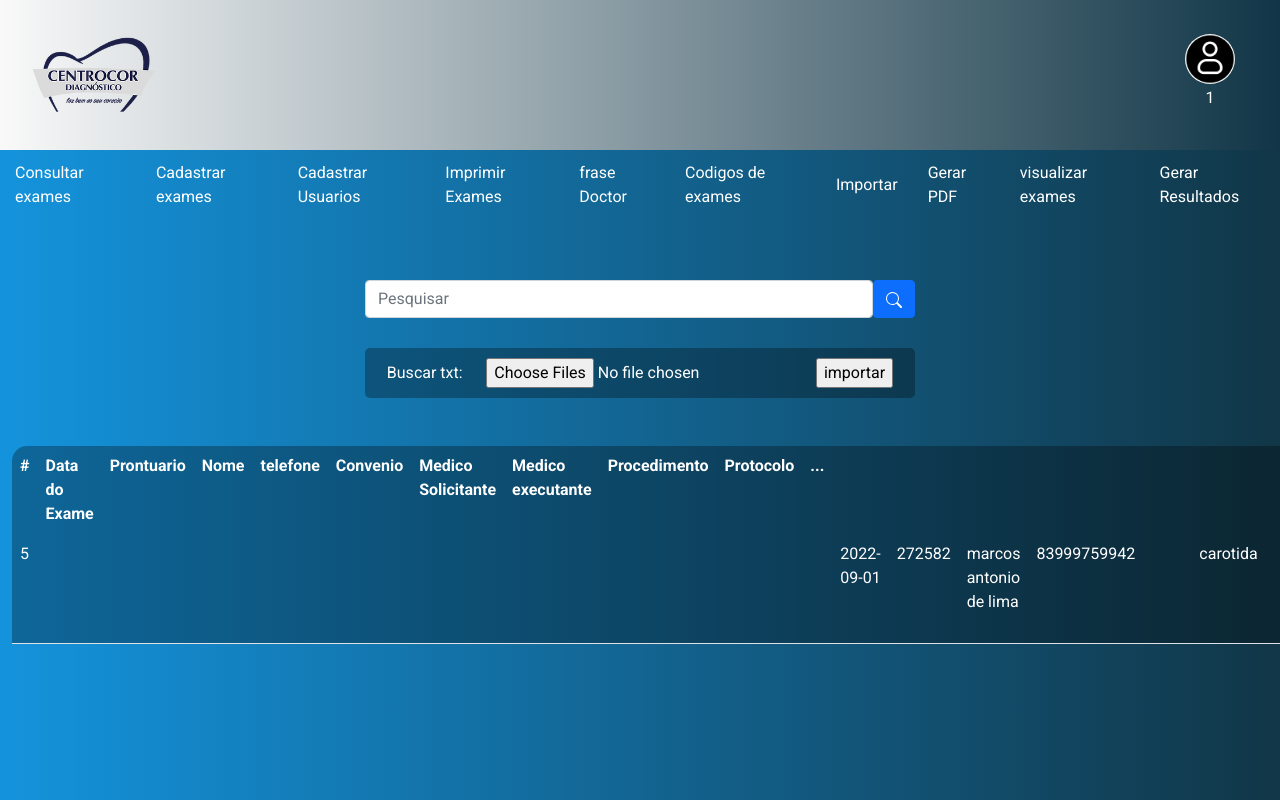
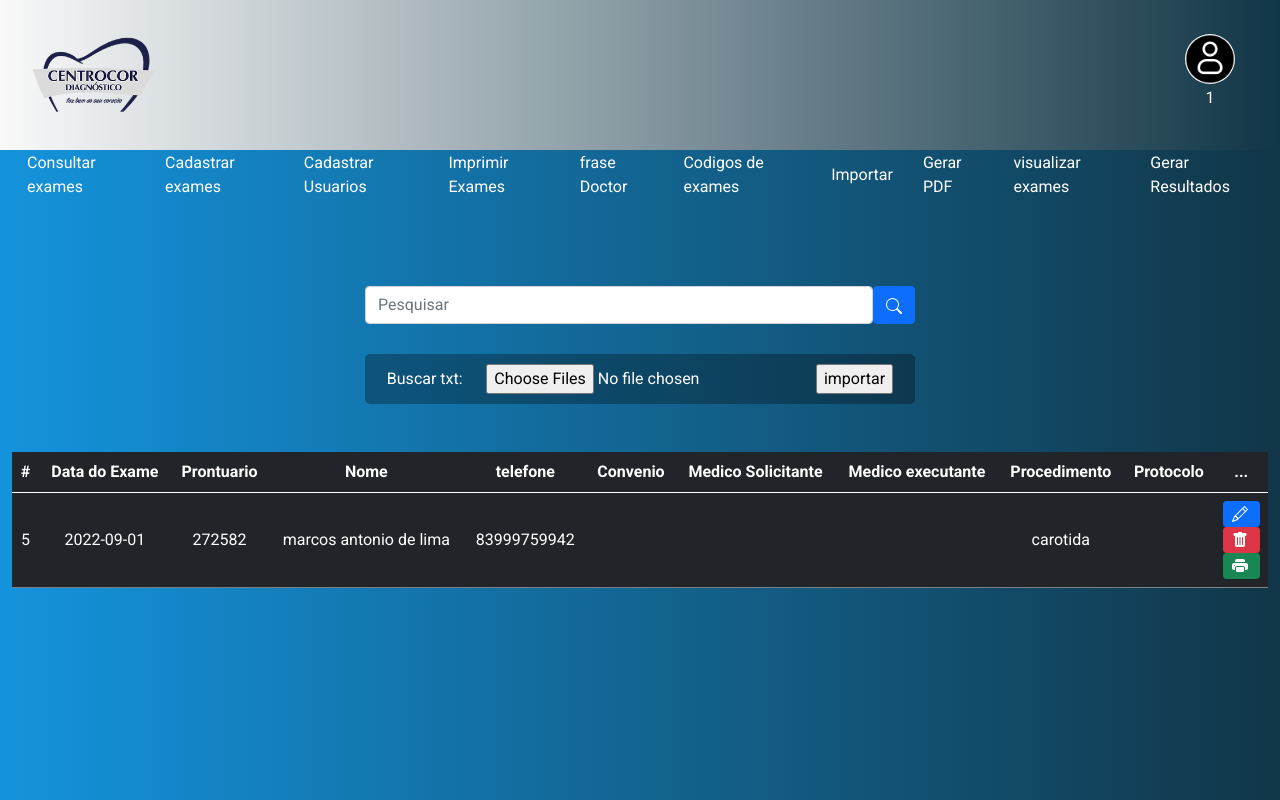
Before and after one commit to wiltonmagalhaescampos/centrocor, a PHP site: page /sistema.php in a window 1280 px wide; the page is wider, and only the part inside the window is pictured. Run offline with PHP 8.4, Linux system fonts and the light colour scheme; a user stored in the database is signed in; data comes from the database, SQL or seed files in the repository; data that the repository does not hold is empty.

Commit message:
layout updates and delete button function

```diff
--- a/delete.php
+++ b/delete.php
@@ -1,6 +1,6 @@
 <?php
 
-    if(!empty($_GET['id']))
+if(!empty($_GET['id']))
     {
         include_once('config.php');
 
--- a/edit.php
+++ b/edit.php
@@ -45,6 +45,7 @@
     <meta charset="UTF-8">
     <meta http-equiv="X-UA-Compatible" content="IE=edge">
     <meta name="viewport" content="width=device-width, initial-scale=1.0">
+    <link rel="icon" type="image/png" href="./assets/Logo_CENTROCOR-01.png" />
     <link href="https://cdn.jsdelivr.net/npm/bootstrap@5.0.2/dist/css/bootstrap.min.css" rel="stylesheet" integrity="sha384-EVSTQN3/azprG1Anm3QDgpJLIm9Nao0Yz1ztcQTwFspd3yD65VohhpuuCOmLASjC" crossorigin="anonymous">
     <title>Alteração de dados</title>
     <style>
--- a/formulario.php
+++ b/formulario.php
@@ -44,6 +44,7 @@ if (isset($_POST['submit'])) {
   <meta http-equiv="X-UA-Compatible" content="IE=edge">
   <link rel="preconnect" href="https://fonts.googleapis.com">
   <link rel="preconnect" href="https://fonts.gstatic.com" crossorigin>
+  <link rel="icon" type="image/png" href="./assets/Logo_CENTROCOR-01.png" />
   <meta name="viewport" content="width=device-width, initial-scale=1.0">
   <link href="https://fonts.googleapis.com/css2?family=Roboto:wght@400;700&display=swap" rel="stylesheet">
   <link href="https://cdn.jsdelivr.net/npm/bootstrap@5.0.2/dist/css/bootstrap.min.css" rel="stylesheet" integrity="sha384-EVSTQN3/azprG1Anm3QDgpJLIm9Nao0Yz1ztcQTwFspd3yD65VohhpuuCOmLASjC" crossorigin="anonymous">
--- a/importar.php
+++ b/importar.php
@@ -16,6 +16,7 @@ $logado = $_SESSION['usuario'];
   <meta charset="UTF-8">
   <link rel="preconnect" href="https://fonts.googleapis.com">
   <link rel="preconnect" href="https://fonts.gstatic.com" crossorigin>
+  <link rel="icon" type="image/png" href="./assets/Logo_CENTROCOR-01.png" />
   <meta http-equiv="X-UA-Compatible" content="IE=edge">
   <meta name="viewport" content="width=device-width, initial-scale=1.0">
   <link href="https://fonts.googleapis.com/css2?family=Roboto:wght@400;700&display=swap" rel="stylesheet">
--- a/imprimir.php
+++ b/imprimir.php
@@ -17,6 +17,7 @@ $logado = $_SESSION['usuario'];
   <meta charset="UTF-8">
   <meta http-equiv="X-UA-Compatible" content="IE=edge">
   <link rel="preconnect" href="https://fonts.googleapis.com">
+  <link rel="icon" type="image/png" href="./assets/Logo_CENTROCOR-01.png" />
   <link rel="preconnect" href="https://fonts.gstatic.com" crossorigin>
   <meta name="viewport" content="width=device-width, initial-scale=1.0">
   <link href="https://fonts.googleapis.com/css2?family=Roboto:wght@400;700&display=swap" rel="stylesheet">
--- a/index.php
+++ b/index.php
@@ -4,6 +4,7 @@
 <head>
   <meta charset="UTF-8">
   <meta http-equiv="X-UA-Compatible" content="IE=edge">
+  <link rel="icon" type="image/png" href="./assets/Logo_CENTROCOR-01.png" />
   <link rel="preconnect" href="https://fonts.googleapis.com">
   <link rel="preconnect" href="https://fonts.gstatic.com" crossorigin>
   <link href="https://fonts.googleapis.com/css2?family=Roboto:wght@400;700&display=swap" rel="stylesheet">
--- /dev/null
+++ b/modal.js
@@ -0,0 +1,16 @@
+function apagarUsuario(user_data) {
+  const confirmation = confirm('Deseja deletar este arquivo?')
+
+  if (confirmation == true) {
+    window.location.href = 'delete.php?id='+ user_data
+    alert('Arquivo deletado com sucesso!')
+  }
+}
+
+
+
+
+
+/*async function apagarUsuario(user_data) {
+  await fetch('delete.php'+ user_data)
+}*/
--- a/sistema.php
+++ b/sistema.php
@@ -26,6 +26,7 @@ $result = $conexao->query($sql);
   <link rel="preconnect" href="https://fonts.gstatic.com" crossorigin>
   <meta name="viewport" content="width=device-width, initial-scale=1.0">
   <link href="https://fonts.googleapis.com/css2?family=Roboto:wght@400;700&display=swap" rel="stylesheet">
+  <link rel="icon" type="image/png" href="./assets/Logo_CENTROCOR-01.png" />
   <link href="https://cdn.jsdelivr.net/npm/bootstrap@5.0.2/dist/css/bootstrap.min.css" rel="stylesheet" integrity="sha384-EVSTQN3/azprG1Anm3QDgpJLIm9Nao0Yz1ztcQTwFspd3yD65VohhpuuCOmLASjC" crossorigin="anonymous">
   <title>consulta paciente</title>
   <style>
@@ -45,7 +46,8 @@ $result = $conexao->query($sql);
     }
 
     .list {
-      border-style: none;
+      border-color: gray;
+
     }
 
     .box-search {
@@ -154,7 +156,7 @@ $result = $conexao->query($sql);
   </style>
 </head>
 
-<body>
+<body class="container-fluid p-0 m-0">
   <div class="container-fluid p-0 m-0">
     <header class="header d-flex justify-content-between navbar navbar-expand-lg navbar-dark">
       <div class="">
@@ -175,7 +177,7 @@ $result = $conexao->query($sql);
       </div>
     </header>
 
-    <nav class="container-main d-flex flex-column">
+    <nav class="container-fluid d-flex flex-column">
       <div class="content-list d-flex justify-content-evenly">
         <ul class="d-flex flex-row">
           <li class="d-flex align-items-center justify-content-center">
@@ -255,10 +257,10 @@ $result = $conexao->query($sql);
       unset($_SESSION['msg']);
     }
     ?>
-    <div class="m-5 container-fluid justify-content-">
-      <table class="table text-white table-bg">
+    <div class="mt-5 container-fluid justify-content">
+      <table class="table align-middle table-dark table-hover text-white table-bg">
         <thead>
-          <tr class="d-flex justify-content-around">
+          <tr class="align-middle align-items-center text-center">
             <th class="list" scope="col">#</th>
             <th class="list" scope="col">Data do Exame</th>
             <th class="list" scope="col">Prontuario</th>
@@ -279,34 +281,29 @@ $result = $conexao->query($sql);
         <tbody>
           <?php
           while ($user_data = mysqli_fetch_assoc($result)) {
-            echo "<tr>";
-            echo "<td>" . $user_data['id'] . "</td>";
-            echo "<td>" . $user_data['data_exame'] . "</td>";
-            echo "<td>" . $user_data['prontuario'] . "</td>";
-            echo "<td>" . $user_data['nome'] . "</td>";
-            echo "<td>" . $user_data['telefone'] . "</td>";
-            echo "<td>" . $user_data['convenio'] . "</td>";
-            echo "<td>" . $user_data['medico_solicitante'] . "</td>";
-            echo "<td>" . $user_data['medico_executante'] . "</td>";
-            echo "<td>" . $user_data['procedimento'] . "</td>";
-            // echo "<td>".$user_data['email']."</td>";
-            echo "<td>" . $user_data['protocolo'] . "</td>";
-            // echo "<td>".$user_data['cpf']."</td>";
-            // echo "<td>".$user_data['sexo']."</td>";
-            // echo "<td>".$user_data['exames']."</td>";
-            //echo "<td>".$user_data['']."</td>";
+            echo "<tr class='list justify-content-center align-items-center text-center'>";
+            echo "<td class='list text-center'>" . $user_data['id'] . "</td>";
+            echo "<td class='list align-items-center text-center'>" . $user_data['data_exame'] . "</td>";
+            echo "<td class='list'>" . $user_data['prontuario'] . "</td>";
+            echo "<td class='list'>" . $user_data['nome'] . "</td>";
+            echo "<td class='list'>" . $user_data['telefone'] . "</td>";
+            echo "<td class='list'>" . $user_data['convenio'] . "</td>";
+            echo "<td class='list'>" . $user_data['medico_solicitante'] . "</td>";
+            echo "<td class='list'>" . $user_data['medico_executante'] . "</td>";
+            echo "<td class='list'>" . $user_data['procedimento'] . "</td>";
+            echo "<td class='list'>" . $user_data['protocolo'] . "</td>";
             echo "<td>
-                                <a class='btn btn-sm btn-primary' href='edit.php?id=$user_data[id]' title='Editar'>
+                    <a class='d-flex flex-column btn btn-sm btn-primary' href='edit.php?id=$user_data[id]' title='Editar'>
                       <svg xmlns='http://www.w3.org/2000/svg' width='16' height='16' fill='currentColor' class='bi bi-pencil' viewBox='0 0 16 16'>
                         <path d='M12.146.146a.5.5 0 0 1 .708 0l3 3a.5.5 0 0 1 0 .708l-10 10a.5.5 0 0 1-.168.11l-5 2a.5.5 0 0 1-.65-.65l2-5a.5.5 0 0 1 .11-.168l10-10zM11.207 2.5 13.5 4.793 14.793 3.5 12.5 1.207 11.207 2.5zm1.586 3L10.5 3.207 4 9.707V10h.5a.5.5 0 0 1 .5.5v.5h.5a.5.5 0 0 1 .5.5v.5h.293l6.5-6.5zm-9.761 5.175-.106.106-1.528 3.821 3.821-1.528.106-.106A.5.5 0 0 1 5 12.5V12h-.5a.5.5 0 0 1-.5-.5V11h-.5a.5.5 0 0 1-.468-.325z'/>
                       </svg>
                     </a>
-                                <a class='btn btn-sm btn-danger' href='delete.php?id=$user_data[id]' title='Deletar'>
+                    <a class='d-flex flex-column btn btn-sm btn-danger'  id='del' title='Deletar' href='#' onclick='apagarUsuario($user_data[id])'>
                       <svg xmlns='http://www.w3.org/2000/svg' width='16' height='16' fill='currentColor' class='bi bi-trash-fill' viewBox='0 0 16 16'>
                         <path d='M2.5 1a1 1 0 0 0-1 1v1a1 1 0 0 0 1 1H3v9a2 2 0 0 0 2 2h6a2 2 0 0 0 2-2V4h.5a1 1 0 0 0 1-1V2a1 1 0 0 0-1-1H10a1 1 0 0 0-1-1H7a1 1 0 0 0-1 1H2.5zm3 4a.5.5 0 0 1 .5.5v7a.5.5 0 0 1-1 0v-7a.5.5 0 0 1 .5-.5zM8 5a.5.5 0 0 1 .5.5v7a.5.5 0 0 1-1 0v-7A.5.5 0 0 1 8 5zm3 .5v7a.5.5 0 0 1-1 0v-7a.5.5 0 0 1 1 0z'/>
                       </svg>
                     </a>
-                                <a class='btn btn-sm btn-success' href='visualizar_arquivo.php'imprimir'>
+                    <a class='py-1 d-flex flex-column btn btn-sm btn-success' href='visualizar_arquivo.php'imprimir'>
                       <svg xmlns='http://www.w3.org/2000/svg' width='16' height='16' fill='currentColor' class='bi bi-printer-fill' viewBox='0 0 16 16'>
                         <path d='M5 1a2 2 0 0 0-2 2v1h10V3a2 2 0 0 0-2-2H5zm6 8H5a1 1 0 0 0-1 1v3a1 1 0 0 0 1 1h6a1 1 0 0 0 1-1v-3a1 1 0 0 0-1-1z'/>
                         <path d='M0 7a2 2 0 0 1 2-2h12a2 2 0 0 1 2 2v3a2 2 0 0 1-2 2h-1v-2a2 2 0 0 0-2-2H5a2 2 0 0 0-2 2v2H2a2 2 0 0 1-2-2V7zm2.5 1a.5.5 0 1 0 0-1 .5.5 0 0 0 0 1z'/>
@@ -321,11 +318,15 @@ $result = $conexao->query($sql);
     </div>
   </div>
 </body>
+
+<script src="./modal.js"></script>
+
 <script>
   let user = document.querySelector("#user");
-  let button = document.querySelector(".bnt-logout")
+  let button = document.querySelector(".bnt-logout");
+  let delArquive = document.querySelector("#del");
 
-  user.addEventListener("click", function() {
+  user.addEventListener("click", function () {
     if (button.style.display === "none") {
       button.style.display = "block"
     } else {
@@ -333,7 +334,17 @@ $result = $conexao->query($sql);
     }
   })
 
+  function deleteArquive() {
+    const confirmation = confirm('deseja');
 
+    if(confirmation) {
+      window.location.href = 'delete.php?id=$user_data[id]'
+
+    } else {
+      return;
+    }
+
+  }
   function logout() {
 
 
@@ -360,4 +371,6 @@ $result = $conexao->query($sql);
   }
 </script>
 
+
+
 </html>
--- a/usuarios.php
+++ b/usuarios.php
@@ -54,6 +54,7 @@ if (isset($_POST['submit'])) {
   <meta http-equiv="X-UA-Compatible" content="IE=edge">
   <link rel="preconnect" href="https://fonts.googleapis.com">
   <link rel="preconnect" href="https://fonts.gstatic.com" crossorigin>
+  <link rel="icon" type="image/png" href="./assets/Logo_CENTROCOR-01.png" />
   <meta name="viewport" content="width=device-width, initial-scale=1.0">
   <link href="https://fonts.googleapis.com/css2?family=Roboto:wght@400;700&display=swap" rel="stylesheet">
   <link href="https://cdn.jsdelivr.net/npm/bootstrap@5.0.2/dist/css/bootstrap.min.css" rel="stylesheet" integrity="sha384-EVSTQN3/azprG1Anm3QDgpJLIm9Nao0Yz1ztcQTwFspd3yD65VohhpuuCOmLASjC" crossorigin="anonymous">
```
Lines whose indentation alone changed are shown as unchanged.
